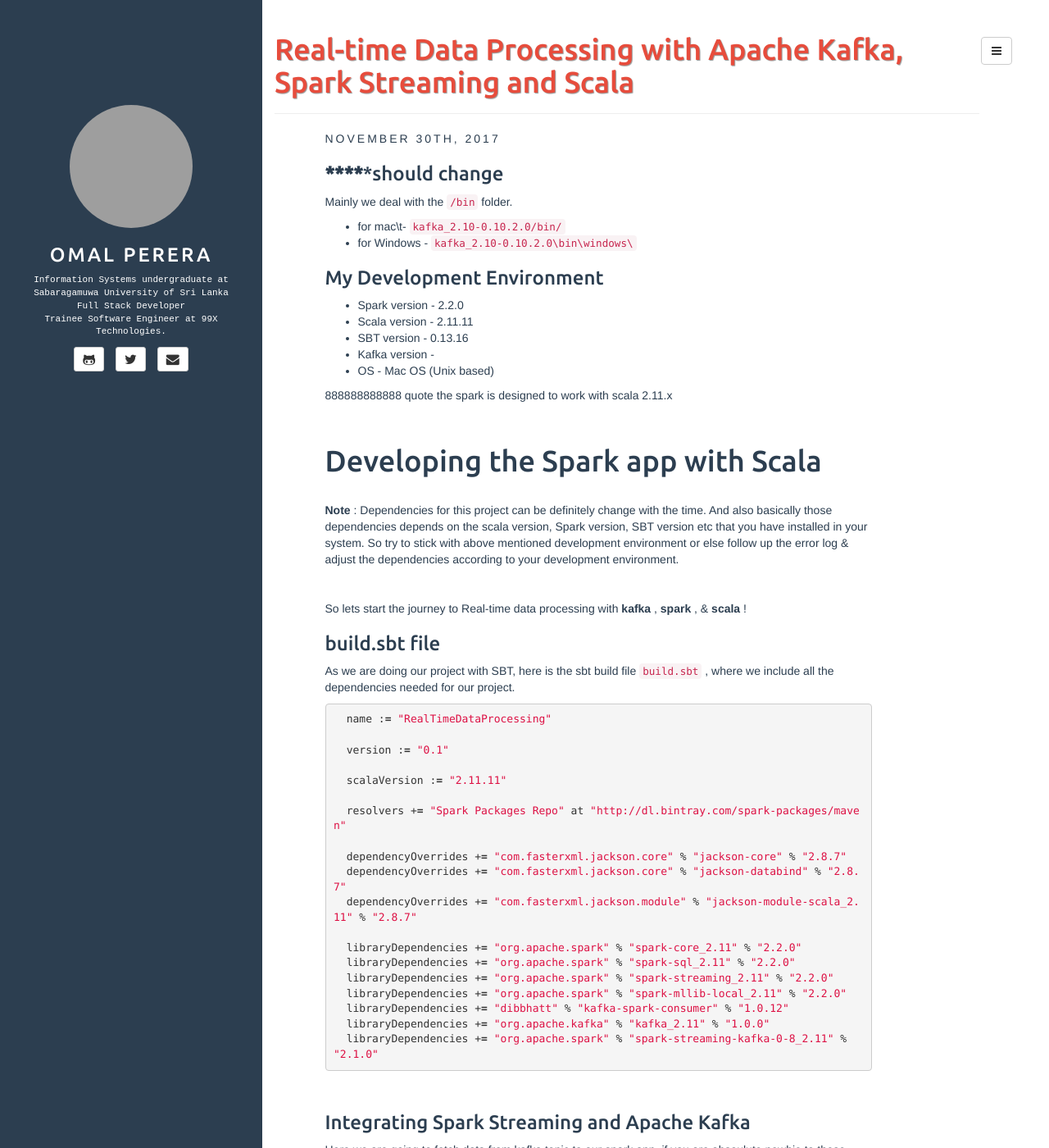
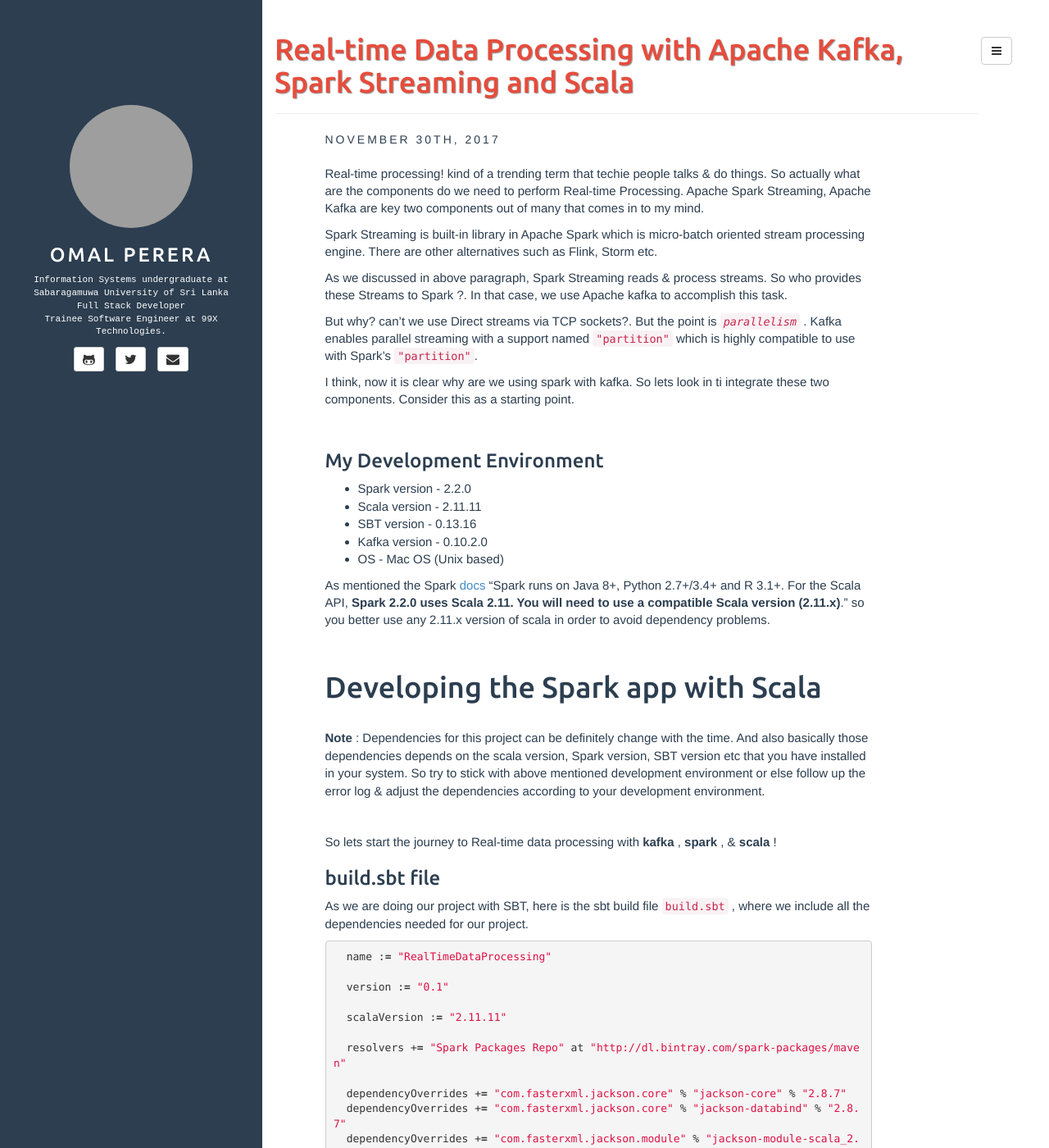
Before and after one commit to OmalPerera/omalperera.github.io, a Jekyll site: the page built from _posts/2017-11-30-Real-time Data-Processing-with-Apache-Kafka-Spark Streaming-and-Scala.md, in a window 1280 px wide and 1400 px high. Shown: the whole window at 82% size. Built offline with Jekyll 4.4.1, drawn with Linux system fonts in a browser that asks for light colours; comment, search, counter and statistics services are not loaded; some of the changed text lies outside the part shown; grey boxes are pictures that could not be loaded.

Commit message:
post 2 update

```diff
--- a/_posts/2017-11-30-Real-time Data-Processing-with-Apache-Kafka-Spark Streaming-and-Scala.md
+++ b/_posts/2017-11-30-Real-time Data-Processing-with-Apache-Kafka-Spark Streaming-and-Scala.md
@@ -1,28 +1,36 @@
 ---
 layout: post
 title: Real-time Data Processing with Apache Kafka, Spark Streaming and Scala
-categories: [general, bigdata]
+categories: [bigdata]
 tags: [apache, kafka, bigdata, scala, Real-Time-Processing, Spark, streaming]
-description: Practicle guide to connect Apache Kafka with Apache Spark using Scala, for real-time processing.
+description: Practical guide to connect Apache Kafka with Apache Spark using Scala, for real-time processing.
 comments: true
 ---
 
-### *************should change ###
-Mainly we deal with the `/bin` folder.
+Real-time processing! kind of a trending term that techie people talks & do things. So actually what are the components do we need to perform Real-time Processing. Apache Spark Streaming, Apache Kafka are key two components out of many that comes in to my mind.
 
-  - for mac\t- `kafka_2.10-0.10.2.0/bin/`
-  - for Windows - `kafka_2.10-0.10.2.0\bin\windows\`
+Spark Streaming is built-in library in Apache Spark which is micro-batch oriented stream processing engine. There are other alternatives such as Flink, Storm etc.
+
+As we discussed in above paragraph, Spark Streaming reads & process streams. So who provides these Streams to Spark ?. In that case, we use Apache kafka to accomplish this task.
+
+But why? can't we use Direct streams via TCP sockets?. But the point is _`parallelism`_ . Kafka enables parallel streaming with a support named `"partition"` which is highly compatible to use with Spark’s `"partition"`.
+
+I think, now it is clear why are we using spark with kafka. So lets look in ti integrate these two components. Consider this as a starting point.
+
+<br>
 
 
 ### My Development Environment ###
 
   - Spark version 	- 2.2.0
-  - Scala version	- 2.11.11
-  - SBT version 	- 0.13.16
-  - Kafka version 	-
-  - OS 				- Mac OS (Unix based)
+  - Scala version	  - 2.11.11
+  - SBT version 	  - 0.13.16
+  - Kafka version 	- 0.10.2.0
+  - OS 				      - Mac OS (Unix based)
 
-  888888888888 quote the spark is designed to work with scala 2.11.x
+As mentioned the Spark [docs](https://spark.apache.org/docs/latest/index.html#downloading)
+"Spark runs on Java 8+, Python 2.7+/3.4+ and R 3.1+. For the Scala API, **Spark 2.2.0 uses Scala 2.11. You will need to use a compatible Scala version (2.11.x)**."
+so you better use any 2.11.x version of scala in order to avoid dependency problems.
 
 <br>
 
@@ -114,7 +122,7 @@
 <br>
 # Configuring up Kafka broker #
 
-If you dont have kafka installed in your environment, you can refer my post [88888888888](8888888 link 88888888) to setup it from the scratch.
+If you dont have kafka installed in your environment, you can refer my post [Setting Up Apache Kafka locally](https://omalperera.github.io/general/bigdata/2017/11/10/Setting-Up-Apache-Kafka-localy.html) to setup it from the scratch.
 if you have already installed kafka, we have to create a topic named `test` & start kafka producer.
 
   <br>
--- a/assets/css/style.css
+++ b/assets/css/style.css
@@ -188,3 +188,7 @@
 ul.dropdown-menu>li>a>i.fa {
     width: 1.3em;
 }
+
+body {
+	font-size: 15px;
+}
```
Also changed, not shown: other parts of _posts/2017-11-30-Real-time Data-Processing-with-Apache-Kafka-Spark Streaming-and-Scala.md (+1 -1 lines), 12 other files.
